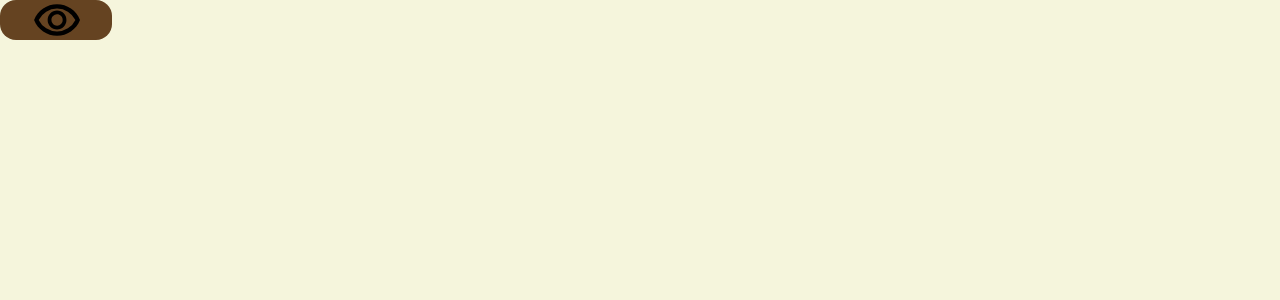
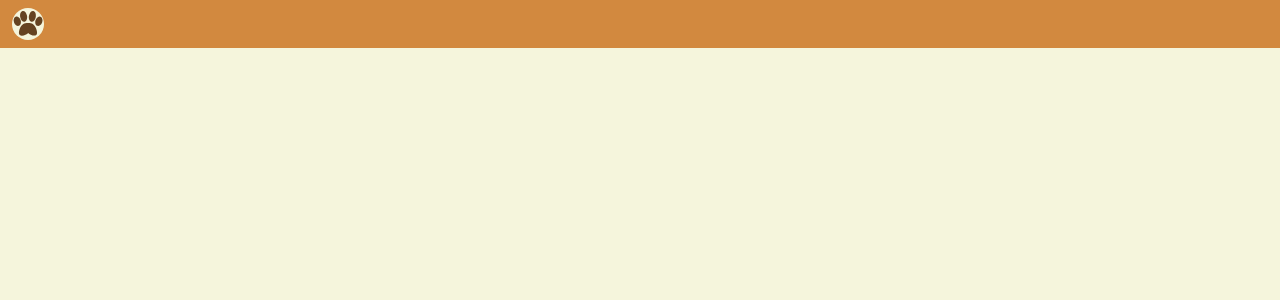
Before and after one commit to codingjwp/Memories-with-Animals, a Next.js app: page / in a window 1280 px wide. Shown: the top 300 px of the page. Built offline with nearby package versions, Linux system fonts and the light colour scheme.

Commit message:
feat: header 컴포넌트 생성 및 logo link 생성

```diff
--- a/app/page.tsx
+++ b/app/page.tsx
@@ -1,13 +1,9 @@
-import Button from "@/components/buttons/Button"
-import SvgCollection from "@/components/svgs/SvgCollection"
+import Header from "@/components/header/Header";
 
 export default async function Index() {
   return (
-    <div className="flex gap-2">
-      <Button type="button" size="sm" btnColor="baseDark" textColor="white">
-        <SvgCollection svgShapes="visibility" size={48}/>
-        <span className="sr-only">visibility</span>
-      </Button>
+    <div className="">
+      <Header />
     </div>
   )
 }
--- /dev/null
+++ b/components/header/Header.tsx
@@ -0,0 +1,13 @@
+import SvgCollection from "@/components/svgs/SvgCollection";
+import Link from 'next/link';
+
+export default function Header(){
+  return (
+    <header className="fixed top-0 left-0 flex justify-between w-full h-12 bg-baseLight">
+      <Link className="inline-block w-14 h-full px-3 py-2" href="/">
+        <SvgCollection svgShapes="logo" size={32} />
+        <span className="sr-only">Logo</span>
+      </Link>
+    </header>
+  )
+}
```
